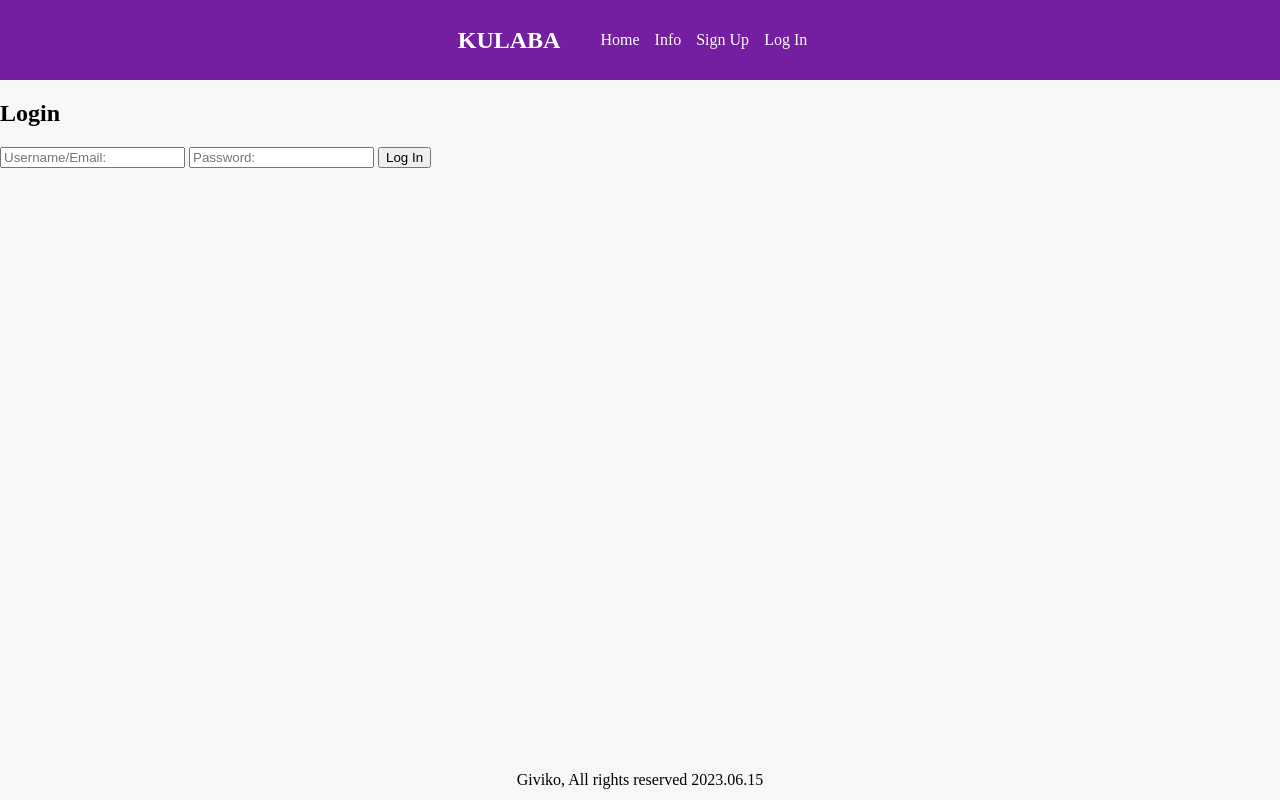
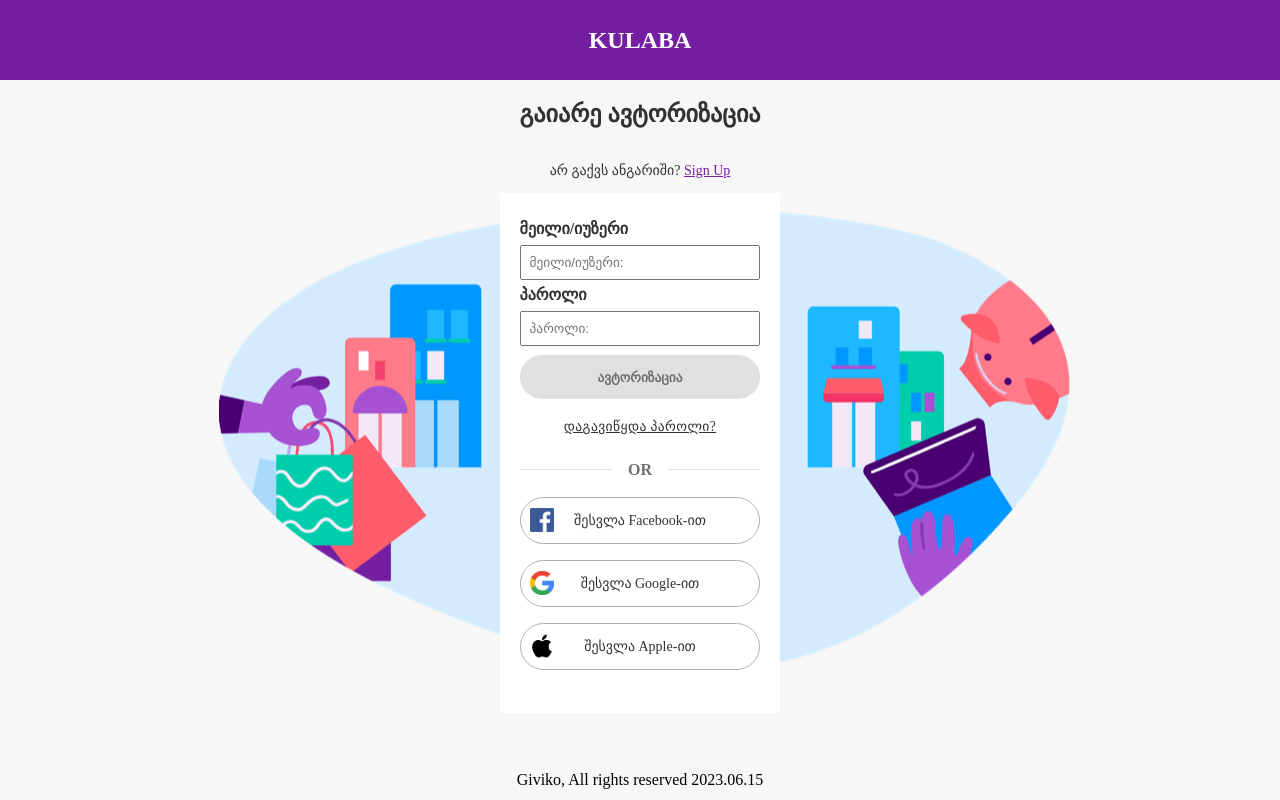
Before and after one commit to Giviko28/Kulaba-App, a PHP site: page /login.php in a window 1280 px wide. Run offline with PHP 8.4, Linux system fonts and the light colour scheme.

Commit message:
Login page update

```diff
--- a/cssfolder/cardsmain.css
+++ b/cssfolder/cardsmain.css
@@ -37,7 +37,7 @@ main {
   object-fit: cover;
 }
 .card img:hover {
-  transform: scale(1.05);
+  transform: scale(1.02);
 }
 .card .title {
   font-size: 16px;
--- /dev/null
+++ b/cssfolder/login.css
@@ -0,0 +1,150 @@
+.wrapper ul {
+    display: none;
+}
+.backGround {
+    position: absolute;
+    top: 55%;
+    left: 50%;
+    transform: translate(-50%, -50%);
+    z-index: -1;
+}
+main {
+    display: flex;
+    flex-direction: column;
+    justify-content: center;
+    align-items: center;
+}
+h2 {
+    color: #323232;
+}
+p {
+    font-size: 14px;
+    color: #323232;
+}
+p a{
+    color:#741FA2;
+    line-height: 1.25;
+    font-size: 14px;
+}
+.login {
+    height: 60vh;
+    width: 35vh;
+    display: flex;
+    justify-content: center;
+    align-items: center;
+    flex-direction: column;
+    background-color: white;
+    box-sizing: border-box;
+}
+.login form {
+    height: 50vh;
+    width: 86%;
+    display: flex;
+    flex-direction: column;
+}
+.login form input {
+    padding: 1vh;
+}
+.login form a {
+    display: block;
+    text-align: center;
+    color: rgb(50, 50, 50);
+    font-size: 0.85em;
+    font-stretch: normal;
+    font-style: normal;
+    line-height: 1.71;
+    letter-spacing: 0.4px;
+    cursor: pointer;
+    margin: 1rem 0px;
+}
+.login form label {
+    font-size: 1em;
+    font-weight: bold;
+    line-height: 1.5;
+    color: rgb(50, 50, 50);
+    margin-top: 1.5%;
+    margin-bottom: 1.5%;
+}
+.or-container {
+    display: flex;
+    align-items: center;
+    justify-content: center;
+    margin: 6px 0;
+}
+
+.line {
+flex-grow: 1;
+height: 1px;
+background-color: rgb(224, 224, 224);
+}
+
+.or-text {
+padding: 0px 1em;
+font-weight: bold;
+color: rgb(112, 112, 112);
+}
+.login form button {
+    margin-top: 4%;
+    padding: 12px 32px;
+}
+.login form .inActiveBtn {
+    cursor: not-allowed;
+    height: 44px !important;
+    border-radius: 24px;
+    border-style: none;
+    color:#707070;
+    font-weight: bold;
+    background-color: #E0E0E0;
+    transition-duration: 0.2s;
+}
+.login form .activeBtn {
+    cursor: pointer;
+    height: 44px !important;
+    border-radius: 24px;
+    border-style: none;
+    color: white;
+    background-color: #741FA2;
+    font-weight: bold;
+    margin-top: 1vh;
+    transition-duration: 0.2s;
+}
+.connectParent {
+    margin-top: 5%;
+}
+.connect {
+    position: relative;
+    border:1px solid rgb(176, 176, 176);
+    border-radius: 2em;
+    color: rgb(50, 50, 50);
+    min-width: 2em;
+    display: flex;
+    justify-content: center;
+    align-items: center;
+    padding:  1em 0.75em;
+    margin-bottom: 1rem;
+    font-size: 14px;
+    cursor: pointer;
+}
+.connect img {
+    position: absolute;
+    left: 4%;
+    height: 24px;
+    width: 24px;
+}
+@media screen and (max-width:768px) {
+    .backGround {
+        display: none;
+    }
+    .login form button {
+        margin-top: 4%;
+        padding: 8px 32px;
+    }
+}
+@media screen and (max-height:820px) {
+    .login {
+        height: 65vh;
+    }
+    .login form {
+        height: 60vh;
+    }
+}
--- a/cssfolder/signup.css
+++ b/cssfolder/signup.css
@@ -30,7 +30,7 @@ p a{
     margin-top: 1vh;
 }
 .messages span {
-    font-size: 12px;
+    font-size: 0.8rem;
     padding: 0.2vh 0vh;
     color:  #323232;
 }
@@ -46,6 +46,7 @@ p a{
 }
 .box form {
     height: 50vh;
+    width: 95%;
     display: flex;
     flex-direction: column;
     padding: 0vh 2vh 2vh 2vh
@@ -86,7 +87,7 @@ p a{
     flex-direction: column;
     padding: 0.5vh 0vh;
 }
-@media screen and (max-width:800px) {
+@media screen and (max-width:768px) {
     .backGround {
         display: none;
     }
--- a/header.php
+++ b/header.php
@@ -36,7 +36,7 @@
                 ?>
                 <li><a href="info.php">Info</a></li>
                 <?php
-                    if (isset($_SESSION["userUid"])) {
+                    if (isset($_SESSION["userid"])) {
                       echo  "<li id='nextPage'><a href='profile.php'>Profile</a></li>";
                       if(checkCardPrivilige($conn, $_SESSION["userid"])){
                         echo "<li id='nextPage'><a href='uploadPage.php'>Upload Card</a></li>";
--- a/login.php
+++ b/login.php
@@ -1,37 +1,45 @@
-<?php include "header.php";
+<?php include "header.php";?>
+<link rel="stylesheet" href="cssfolder/login.css">
+<img src="images/signup.png" alt="" class="backGround">
+<main>
+    <h2>გაიარე ავტორიზაცია</h2>
+    <p>არ გაქვს ანგარიში? <a href="signup.php">Sign Up</a></p>
+    <section class="login">
+        <form action="includes/login.inc.php" method="post">
+            <label for="name">მეილი/იუზერი</label>
+            <input id = "name" type="text" name="name" placeholder = "მეილი/იუზერი:">
+            <label for="pwd">პაროლი</label>
+            <input id = "pwd" type="password" name="pwd" placeholder = "პაროლი:">
+            <button id ="btn" class = "inActiveBtn" type="submit" name = "submit">ავტორიზაცია</button>
+            <a href="">დაგავიწყდა პაროლი?</a>
+            <div class="or-container">
+                <div class="line"></div>
+                <div class="or-text">OR</div>
+                <div class="line"></div>
+            </div>
+            <div class = "connectParent">
+                <div class = "connect"><img src="images/facebook.png" alt="">შესვლა Facebook-ით</div>
+                <div class = "connect"><img src="images/Google.png" alt="">შესვლა Google-ით</div>
+                <div class = "connect"><img src="images/apple.png" alt="">შესვლა Apple-ით</div>
+            </div>
+        </form>
+    </section>
+</main>
 
-/* es komentari moshale tu misha mogbezrda, komentari daemata testirebis miznit
-if (isset($_SESSION["userid"])) {
-    header("Location: index.php");
-    exit();
-}
-*/
-
-?>
-
-    <section class="sign-up">
-        <h2>Login</h2>
-        <form action="includes/login.inc.php" method="post">
-            <input type="text" name="name" placeholder = "Username/Email:">
-            <input type="password" name="pwd" placeholder = "Password:">
-            <button type="submit" name = "submit">Log In</button>
-        </form>
-        <?php
-    if (isset($_GET["error"])) {
-        if ($_GET["error"] == "emptyinput") {
-            echo "<p>Fill in all field </p>";
+<script>
+    window.removeEventListener("resize", resizeHandler);
+    window.removeEventListener("load", loadHandler);
+    const name = document.querySelector("#name");
+    const pwd = document.querySelector("#pwd");
+    const btn = document.querySelector("#btn");
+    function isEmpty() {
+        if(name.value.trim().length <=0 || pwd.value.trim().length <=0){
+            btn.className = "inActiveBtn";
+            return;
         }
-        else if ($_GET["error"] == "wrongLogin") {
-            echo "<p>Invalid login credentials</p>";
-        }
-        else if ($_GET["error"] == "success") {
-            $username = $_SESSION["userUid"];
-            echo "<p style='color: red;' class = 'successMSG'>გამარჯობა აგენტო $username</p>";
-            echo '<img class ="misha" src="https://cdn.gweb.ge/buffer/1001663/pictures/fullsize/a4f9cd23eb3c5264c37dca61222d678e.jpg" alt="">';
-        }
+        btn.className = "activeBtn";
     }
-    ?>
-    </section>
-
-
+    name.addEventListener("keyup", isEmpty);
+    pwd.addEventListener("keyup", isEmpty);
+</script>
 <?php include "footer.php" ?>
--- a/repositories/UserRepository.php
+++ b/repositories/UserRepository.php
@@ -7,6 +7,9 @@ class UserRepository {
         $this->db = $db;
     }
 
+    public function getDB(){
+        return $this->db;
+    }
     public function getUser($id) {
         $sql = "SELECT * FROM users WHERE usersid = ?";
         $stmt = $this->db->prepare($sql);
@@ -70,7 +73,7 @@ class UserRepository {
         $stmt->execute();
         $result = $stmt->get_result();
         if($result->num_rows > 0){
-            return $result;
+            return $result->fetch_assoc();
         } else {
             return false;
         }
```
Also changed, not shown: controllers/userController.php (+29 -1 lines), includes/login.inc.php (+16 -0 lines), images/Google.png (added), images/apple.png (added), images/facebook.png (added), includes/KulabaDB.sql, landingPage.php (line endings or trailing spaces).
